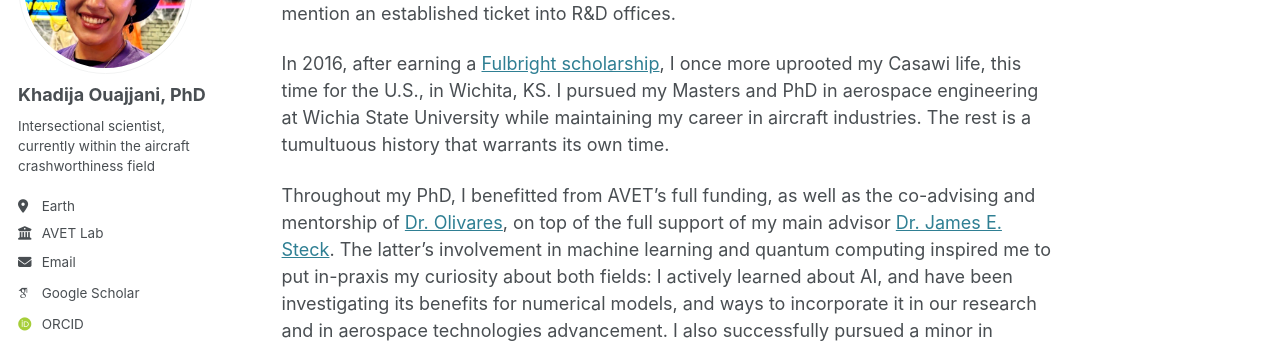
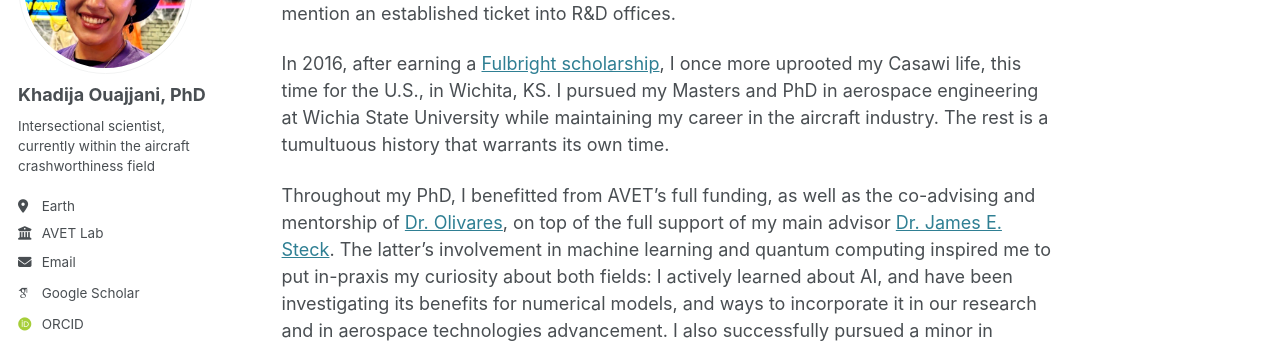
Before and after one commit to drko-curius/drko-curius.github.io, a Jekyll site: the page built from _pages/about.md, in a window 1280 px wide and 900 px high, scrolled down 521 px. Shown: the part 207-550 px from the top of the window. Built offline with Jekyll 4.4.1, drawn with Linux system fonts in a browser that asks for light colours; some web fonts are replaced.

Commit message:
Update about.md

```diff
--- a/_pages/about.md
+++ b/_pages/about.md
@@ -18,7 +18,7 @@ My previous work experience involved simulation, analysis and certification work
 
 Since 2012, I have been an active, internationally mobile and polyglot engineer within a multinational private industry environment. While working on an aircraft certification project within Safran, I came to peace with my thirst for learning, my relentless curiosity and my excitment in pushing the frontiers or what is feasible in mathemathically approaching reality. I decided to pursue higher degrees which would provide more structure and legitimacy to my knowledge acquistion in the hard STEM field, not to mention an established ticket into R&D offices.
 
-In 2016, after earning a [Fulbright scholarship](https://us.fulbrightonline.org/), I once more uprooted my Casawi life, this time for the U.S., in Wichita, KS. I pursued my Masters and PhD in aerospace engineering at Wichia State University while maintaining my career in aircraft industries. The rest is a tumultuous history that warrants its own time.
+In 2016, after earning a [Fulbright scholarship](https://us.fulbrightonline.org/), I once more uprooted my Casawi life, this time for the U.S., in Wichita, KS. I pursued my Masters and PhD in aerospace engineering at Wichia State University while maintaining my career in the aircraft industry. The rest is a tumultuous history that warrants its own time.
 
 Throughout my PhD, I benefitted from AVET's full funding, as well as the co-advising and mentorship of [Dr. Olivares](https://www.researchgate.net/profile/Gerardo-Olivares-6), on top of the full support of my main advisor [Dr. James E. Steck](https://www.researchgate.net/profile/James-Steck). The latter's involvement in machine learning and quantum computing inspired me to put in-praxis my curiosity about both fields: I actively learned about AI, and have been investigating its benefits for numerical models, and ways to incorporate it in our research and in aerospace technologies advancement. I also successfully pursued a minor in quantum mechanics under the dynamite [Dr. Elizabeth Behrman](https://www.researchgate.net/profile/Elizabeth-Behrman), who has been my first nonfictional inspirational scientist idol (Rest in peace, [Dr. Isakov](https://www.researchgate.net/profile/Victor-Isakov). You were another one as well).
 
```
